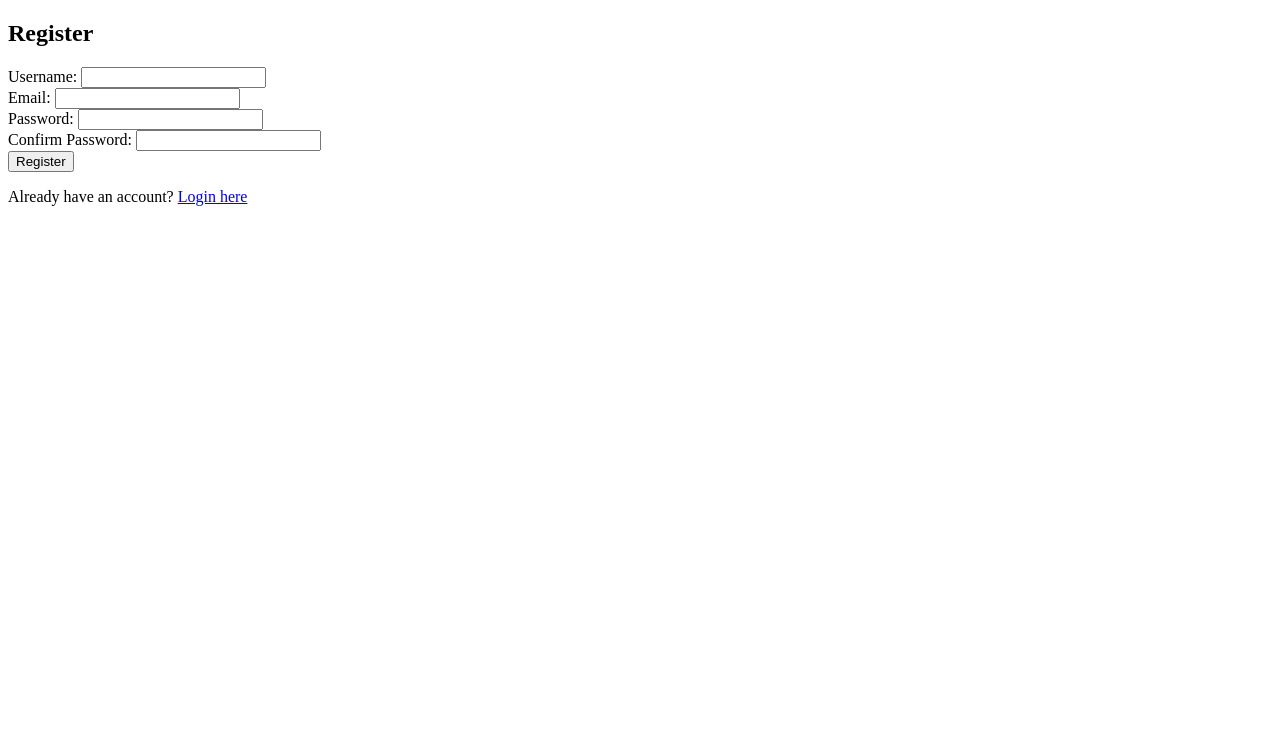
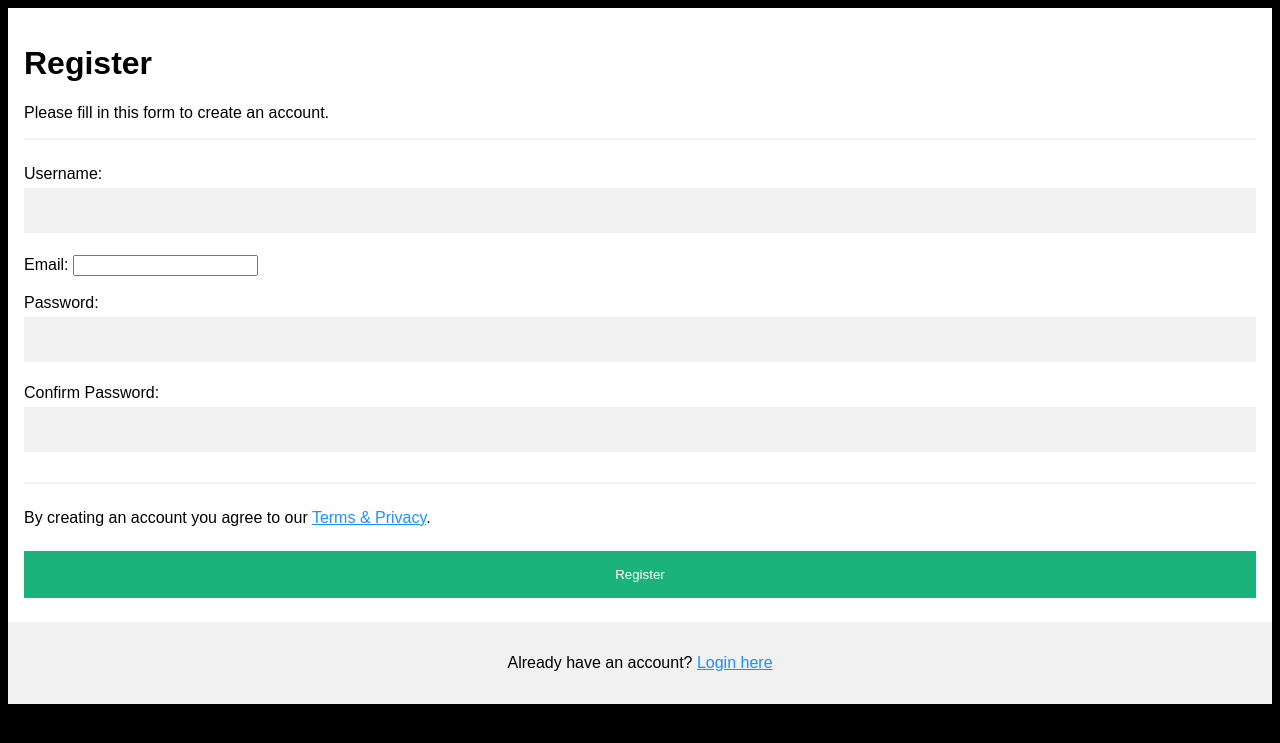
Before and after one commit to FAS2024/smart_timetable, a Django app: page /register/ in a window 1280 px wide. Shown: the top 743 px of the page. Run offline with Django 5.2, Linux system fonts and the light colour scheme.

Commit message:
second commit

```diff
--- a/templates/registration/register.html
+++ b/templates/registration/register.html
@@ -9,10 +9,80 @@
     <title>Register</title>
   </head>
   <body>
-    <h2>Register</h2>
+    <style>
+      body {
+        font-family: Arial, Helvetica, sans-serif;
+        background-color: black;
+      }
 
+      * {
+        box-sizing: border-box;
+      }
+
+      /* Add padding to containers */
+      .container {
+        padding: 16px;
+        background-color: white;
+      }
+
+      /* Full-width input fields */
+      input[type="text"],
+      input[type="password"] {
+        width: 100%;
+        padding: 15px;
+        margin: 5px 0 22px 0;
+        display: inline-block;
+        border: none;
+        background: #f1f1f1;
+      }
+
+      input[type="text"]:focus,
+      input[type="password"]:focus {
+        background-color: #ddd;
+        outline: none;
+      }
+
+      /* Overwrite default styles of hr */
+      hr {
+        border: 1px solid #f1f1f1;
+        margin-bottom: 25px;
+      }
+
+      /* Set a style for the submit button */
+      .registerbtn {
+        background-color: #04aa6d;
+        color: white;
+        padding: 16px 20px;
+        margin: 8px 0;
+        border: none;
+        cursor: pointer;
+        width: 100%;
+        opacity: 0.9;
+      }
+
+      .registerbtn:hover {
+        opacity: 1;
+      }
+
+      /* Add a blue text color to links */
+      a {
+        color: dodgerblue;
+      }
+
+      /* Set a grey background color and center the text of the "sign in" section */
+      .signin {
+        background-color: #f1f1f1;
+        text-align: center;
+      }
+    </style>
+
+    <body>
       <form method="POST">
         {% csrf_token %}
+        <div class="container">
+          <h1>Register</h1>
+          <p>Please fill in this form to create an account.</p>
+          <hr />
 
           <div>
             <label for="username">Username:</label>
@@ -23,6 +93,7 @@
             <label for="email">Email:</label>
             {{ form.email }}
           </div>
+          <br />
 
           <div>
             <label for="password">Password:</label>
@@ -34,12 +105,22 @@
             {{ form.password_confirmation }}
           </div>
 
-      <div>
-        <button type="submit">Register</button>
+          <hr />
+          <p>
+            By creating an account you agree to our
+            <a href="#">Terms & Privacy</a>.
+          </p>
+
+          <button type="submit" class="registerbtn">Register</button>
+        </div>
+
+        <div class="container signin">
+          <p>
+            Already have an account? <a href="{% url 'login' %}">Login here</a>
+          </p>
         </div>
       </form>
-
-    <p>Already have an account? <a href="{% url 'login' %}">Login here</a></p>
+    </body>
 
     {% if messages %}
     <div class="messages">
```
Lines whose indentation alone changed are shown as unchanged.
